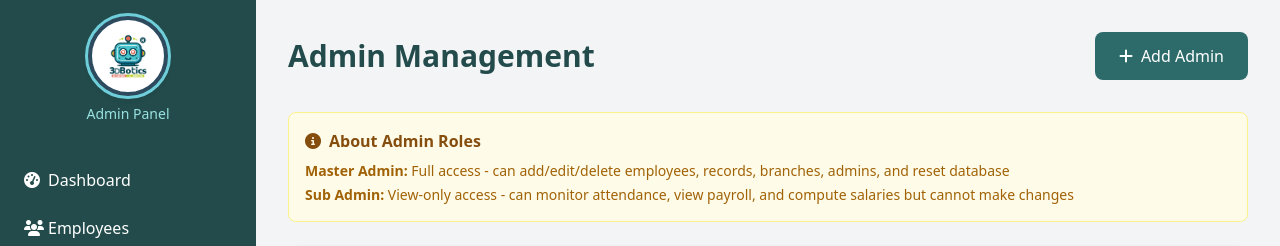
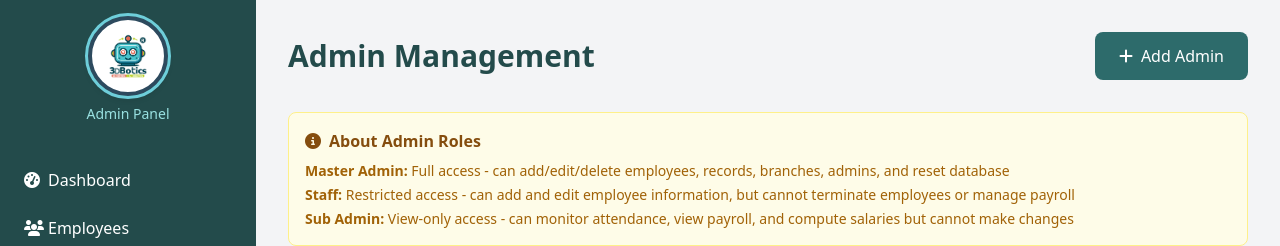
Before and after one commit to 3DBotics/attendance, a Flask app: page /admin/admins in a window 1280 px wide. Shown: the top 246 px of the page. Run offline with Flask 3, Linux system fonts and the light colour scheme; a user stored in the database is signed in; data that the repository does not hold is empty; parts of the project's set-up code (start-up, migrations or seed data) failed here and were passed over; some libraries are stand-ins or nearby versions.

Commit message:
Implement Staff role, fix photo persistence, and repair eye/edit icons

```diff
--- a/app.py
+++ b/app.py
@@ -38,6 +38,18 @@ def master_admin_required(f):
             return redirect(url_for('admin_login'))
         if session.get('admin_role') != 'master_admin':
             flash('Access denied. Master Admin privileges required.', 'error')
+            return redirect(url_for('admin_dashboard'))
+        return f(*args, **kwargs)
+    return decorated_function
+
+def staff_access_required(f):
+    @wraps(f)
+    def decorated_function(*args, **kwargs):
+        if 'admin_id' not in session:
+            flash('Please login to access this page', 'error')
+            return redirect(url_for('admin_login'))
+        if session.get('admin_role') not in ['master_admin', 'staff']:
+            flash('Access denied. Staff or Master Admin privileges required.', 'error')
             return redirect(url_for('admin_dashboard'))
         return f(*args, **kwargs)
     return decorated_function
@@ -122,8 +134,6 @@ def validate_and_save_id_photo(photo_data, employee_id):
         img = img.convert('RGB')
         max_size = (400, 400)
         img.thumbnail(max_size, Image.Resampling.LANCZOS)
-        img.save(photo_path, 'JPEG', quality=70, optimize=True)
-
         # Return base64 string instead of path to ensure persistence on Railway
         buffered = BytesIO()
         img.save(buffered, format="JPEG", quality=70)
@@ -160,13 +170,13 @@ def validate_and_save_cv(cv_file, employee_id):
     return cv_path
 
 @app.route('/admin/employees/add', methods=['POST'])
-@master_admin_required
+@staff_access_required
 def add_employee():
     data = request.form
     start_time = data.get('start_time', '08:00')
     end_time = data.get('end_time', '17:00')
 
-    id_photo_path = validate_and_save_id_photo(data.get('id_photo_data'), data['employee_id'])
+    id_photo_path = validate_and_save_id_photo(data.get('id_photo'), data['employee_id'])
     cv_file_path = validate_and_save_cv(request.files.get('cv_file'), data['employee_id'])
 
     result = Employee.create(
@@ -207,14 +217,14 @@ def add_employee():
     return redirect(url_for('admin_employees'))
 
 @app.route('/admin/employees/<int:emp_id>/edit', methods=['POST'])
-@master_admin_required
+@staff_access_required
 def edit_employee(emp_id):
     data = request.form
     pin = data.get('pin') if data.get('pin') else None
     start_time = data.get('start_time', '08:00')
     end_time = data.get('end_time', '17:00')
 
-    id_photo_path = validate_and_save_id_photo(data.get('id_photo_data'), data['employee_id'])
+    id_photo_path = validate_and_save_id_photo(data.get('id_photo'), data['employee_id'])
     cv_file_path = validate_and_save_cv(request.files.get('cv_file'), data['employee_id'])
 
     Employee.update(
--- a/templates/admin/admins.html
+++ b/templates/admin/admins.html
@@ -15,6 +15,7 @@
     <h3 class="font-bold text-yellow-800 mb-2"><i class="fas fa-info-circle mr-2"></i>About Admin Roles</h3>
     <ul class="text-sm text-yellow-700 space-y-1">
         <li><strong>Master Admin:</strong> Full access - can add/edit/delete employees, records, branches, admins, and reset database</li>
+        <li><strong>Staff:</strong> Restricted access - can add and edit employee information, but cannot terminate employees or manage payroll</li>
         <li><strong>Sub Admin:</strong> View-only access - can monitor attendance, view payroll, and compute salaries but cannot make changes</li>
     </ul>
 </div>
@@ -40,6 +41,10 @@
                     {% if admin.role == 'master_admin' %}
                     <span class="px-3 py-1 bg-purple-100 text-purple-800 rounded-full text-sm font-medium">
                         <i class="fas fa-crown mr-1"></i>Master Admin
+                    </span>
+                    {% elif admin.role == 'staff' %}
+                    <span class="px-3 py-1 bg-teal-100 text-teal-800 rounded-full text-sm font-medium">
+                        <i class="fas fa-user-shield mr-1"></i>Staff
                     </span>
                     {% else %}
                     <span class="px-3 py-1 bg-blue-100 text-blue-800 rounded-full text-sm font-medium">
@@ -94,6 +99,7 @@
                     <label class="block text-gray-700 font-medium mb-1">Role</label>
                     <select name="role" class="w-full px-4 py-2 border rounded-lg focus:ring-2 focus:ring-teal-500">
                         <option value="sub_admin">Sub Admin (View Only)</option>
+                        <option value="staff">Staff (Add/Edit Employees)</option>
                         <option value="master_admin">Master Admin (Full Access)</option>
                     </select>
                 </div>
@@ -124,6 +130,7 @@
                     <label class="block text-gray-700 font-medium mb-1">Role</label>
                     <select name="role" id="editRole" class="w-full px-4 py-2 border rounded-lg focus:ring-2 focus:ring-teal-500">
                         <option value="sub_admin">Sub Admin (View Only)</option>
+                        <option value="staff">Staff (Add/Edit Employees)</option>
                         <option value="master_admin">Master Admin (Full Access)</option>
                     </select>
                 </div>
--- a/templates/admin/base_admin.html
+++ b/templates/admin/base_admin.html
@@ -72,7 +72,7 @@
                 <div>
                     <p class="font-medium text-sm">{{ session.get('admin_name', 'Admin') }}</p>
                     <p class="text-xs text-teal-300">
-                        {% if session.get('admin_role') == 'master_admin' %}Master Admin{% else %}Sub Admin{% endif %}
+                        {% if session.get('admin_role') == 'master_admin' %}Master Admin{% elif session.get('admin_role') == 'staff' %}Staff{% else %}Sub Admin{% endif %}
                     </p>
                 </div>
             </div>
@@ -94,7 +94,12 @@
             {% endif %}
         {% endwith %}
 
-        {% if session.get('admin_role') != 'master_admin' %}
+        {% if session.get('admin_role') == 'staff' %}
+        <div class="mb-4 p-3 bg-teal-50 text-teal-700 rounded-lg border border-teal-200">
+            <i class="fas fa-info-circle mr-2"></i>
+            You are logged in as Staff. You can add and edit employee information, but cannot terminate employees or manage payroll.
+        </div>
+        {% elif session.get('admin_role') == 'sub_admin' %}
         <div class="mb-4 p-3 bg-blue-50 text-blue-700 rounded-lg border border-blue-200">
             <i class="fas fa-info-circle mr-2"></i>
             You are logged in as Sub Admin. You can view and compute payroll but cannot make changes.
--- a/templates/admin/employees.html
+++ b/templates/admin/employees.html
@@ -60,7 +60,7 @@
                         <i class="fas fa-edit"></i>
                     </button>
                     {% set current_status = emp.status or ('resigned' if emp.is_resigned else 'active') %}
-                    {% if current_status == 'active' %}
+                    {% if current_status == 'active' and can_edit_delete %}
                     <button onclick="openStatusChange({{ emp.id }}, '{{ emp.first_name }} {{ emp.last_name }}')" class="text-coral-300 hover:text-coral-500" title="Change Status">
                         <i class="fas fa-user-times"></i>
                     </button>
@@ -584,6 +584,7 @@ function capturePhoto(prefix) {
     const dataUrl = canvas.toDataURL('image/jpeg', 0.8);
     capturedImg.src = dataUrl;
     photoData.value = dataUrl;
+    console.log("Photo captured, data length:", dataUrl.length);
 
     if (cameraStreams[prefix]) {
         cameraStreams[prefix].getTracks().forEach(track => track.stop());
```
